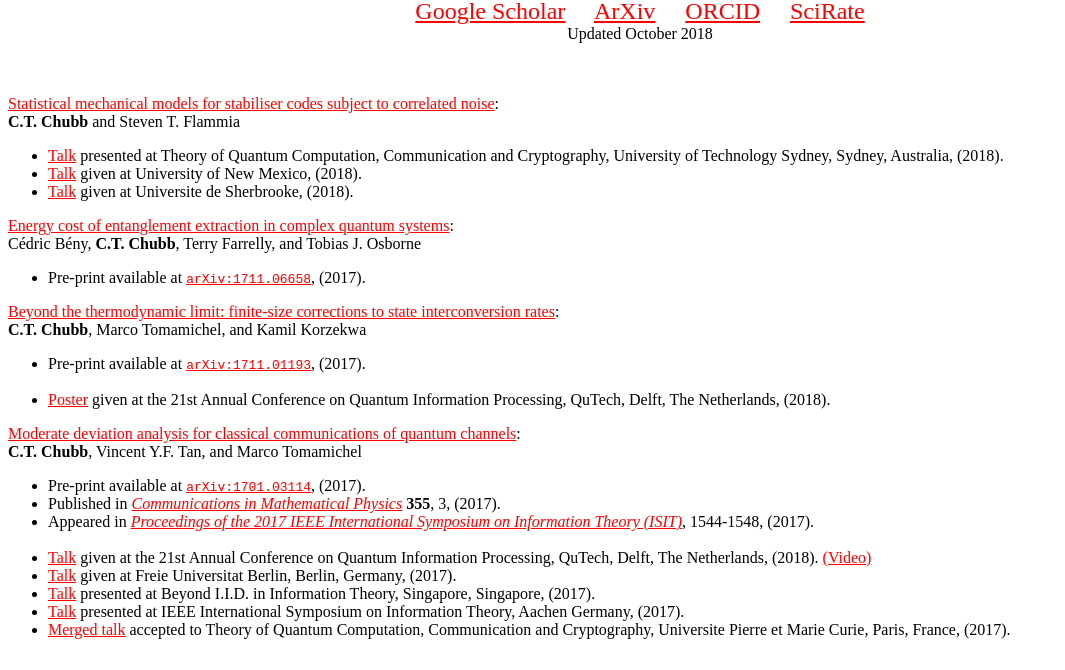
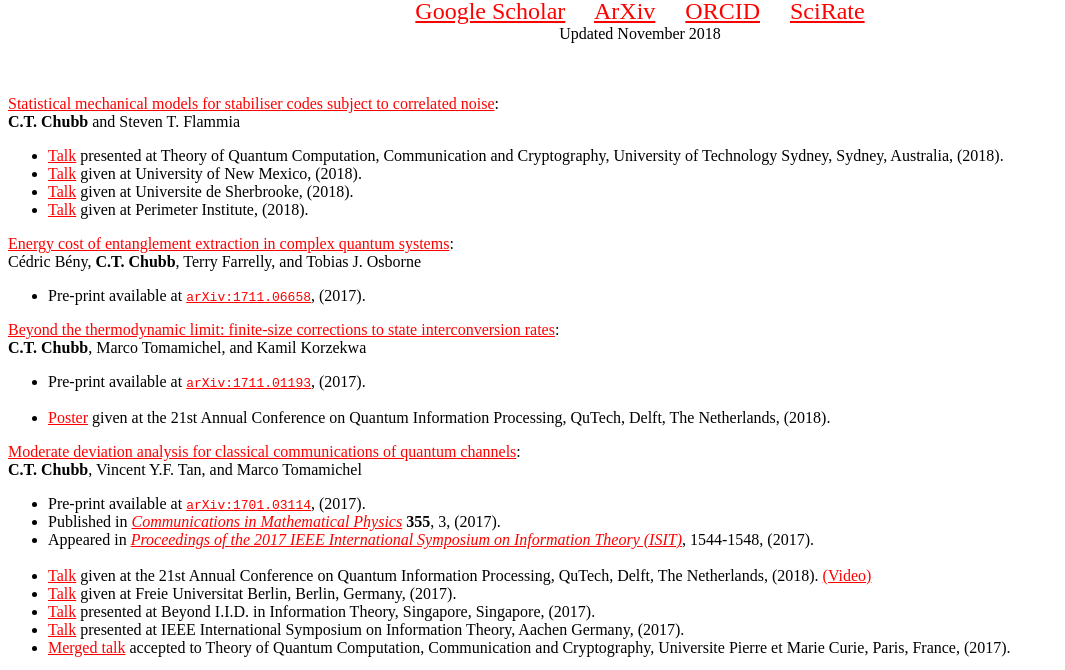
Before and after one commit to chubbc/chubbc.github.io, a plain HTML site: page files.html in a window 1280 px wide. Shown: the part 116-786 px from the top of the page, without its empty margins (0-1065 px from the left). Drawn offline with Linux system fonts and the light colour scheme.

Commit message:
PI talk added

```diff
--- a/files.html
+++ b/files.html
@@ -48,7 +48,7 @@ analytics"></a></div></noscript>
         </font>
         </br>
         <font size="3">
-            Updated October 2018
+            Updated November 2018
         </font>
     </p>
 
@@ -62,6 +62,7 @@ analytics"></a></div></noscript>
         <li><a href="./Corr_Stat_Mech/TQC2018/Talk.pdf">Talk</a> presented at Theory of Quantum Computation, Communication and Cryptography, University of Technology Sydney, Sydney, Australia, (2018).</li>
         <li><a href="./Corr_Stat_Mech/UNM2018/Talk.pdf">Talk</a> given at University of New Mexico, (2018).</li>
         <li><a href="./Corr_Stat_Mech/Sherbrooke2018/Talk.pdf">Talk</a> given at Universite de Sherbrooke, (2018).</li>
+        <li><a href="./Corr_Stat_Mech/PI2018/Talk.pdf">Talk</a> given at Perimeter Institute, (2018).</li>
     </ul>
 
 	<a href="./Entanglement_Energy/Paper.pdf">Energy cost of entanglement extraction in complex quantum systems</a>:
```
Also changed, not shown: index.html (+1 -1 lines), 1 other file.
